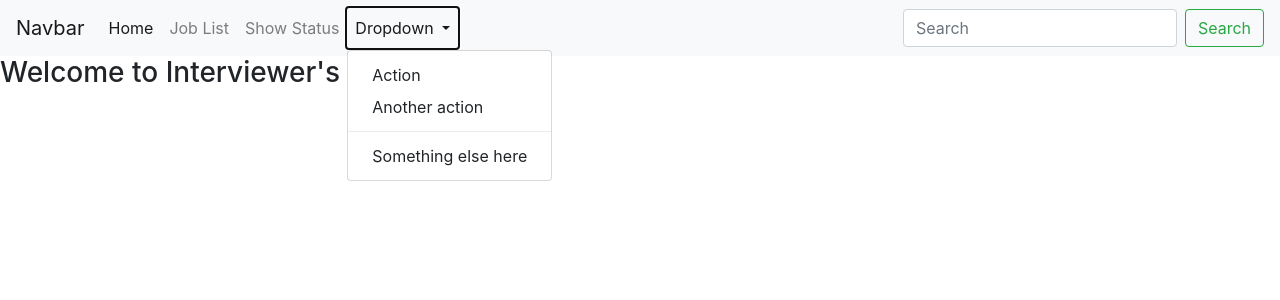
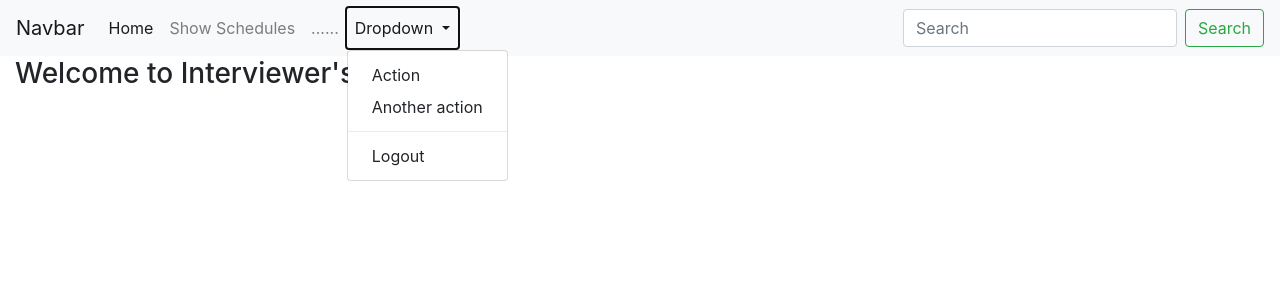
Before and after one commit to SanskarMehta/interview-management, a Django app: page /user/interview_home/ in a window 1280 px wide, after a click on "Dropdown". Shown: the top 300 px of the page. Run offline with Django 4.2, Linux system fonts and the light colour scheme; the visitor is signed in with stand-in values (Sample User, id 1); some libraries are stand-ins or nearby versions.

Commit message:
"Models and other files are edited as per new feature 14-06-2022"

```diff
--- a/user_login/templates/user_login/base.html
+++ b/user_login/templates/user_login/base.html
@@ -36,7 +36,7 @@
           <a class="dropdown-item" href="#">Action</a>
           <a class="dropdown-item" href="#">Another action</a>
           <div class="dropdown-divider"></div>
-          <a class="dropdown-item" href="#">Something else here</a>
+          <a class="dropdown-item" href="{% url 'logout-user' %}">Logout</a>
         </div>
       </li>
     </ul>
--- a/user_login/templates/user_login/interviewer.html
+++ b/user_login/templates/user_login/interviewer.html
@@ -1,5 +1,13 @@
-{% extends 'user_login/base.html' %}
+{% extends 'user_login/interviewer_base.html' %}
 {% block title %}Interviewer's Page{% endblock title %}
 {% block content %}
-<h3>Welcome to Interviewer's page</h3>
+<div class="'container">
+    <div class="'row">
+        <div class="col-md-3"></div>
+        <div class="col-md-6">
+            <h3>Welcome to Interviewer's page</h3>
+        </div>
+        <div class="col-md-3"></div>
+    </div>
+</div>
 {% endblock content %}
--- a/user_login/templates/user_login/interviewer_base.html
+++ b/user_login/templates/user_login/interviewer_base.html
@@ -36,7 +36,7 @@
           <a class="dropdown-item" href="#">Action</a>
           <a class="dropdown-item" href="#">Another action</a>
           <div class="dropdown-divider"></div>
-          <a class="dropdown-item" href="#">Something else here</a>
+          <a class="dropdown-item" href="{% url 'logout-user' %}">Logout</a>
         </div>
       </li>
     </ul>
--- a/user_login/templates/user_login/jobs_list.html
+++ b/user_login/templates/user_login/jobs_list.html
@@ -2,8 +2,8 @@
 {% load static %}
 {% block title%}Job-lists :: Page{% endblock title%}
 {% block content %}
-<h3>Welcome to Job-List Page</h3>
 <div class="container">
+    <h3>Welcome to Job-List Page</h3>
     {% for job in job_lists %}
     <div style="margin:10px">
         <div class="card">
--- a/user_login/templates/user_login/login.html
+++ b/user_login/templates/user_login/login.html
@@ -2,6 +2,9 @@
 {% block title%}Login-Page{% endblock title%}
 {% block content %}
 <div class="container">
+    <div class="row">
+        <div class="col-md-3"></div>
+        <div class="col-md-6">
             <h3>Welcome to login Page</h3>
             <form method="POST">
                 {% csrf_token %}
@@ -25,4 +28,7 @@
                 {% endfor %}
             </div>
         </div>
+        <div class="col-md-3"></div>
+    </div>
+</div>
 {% endblock content %}
--- a/user_login/urls.py
+++ b/user_login/urls.py
@@ -13,6 +13,7 @@ urlpatterns = [
     path('job_lists/', views.jobLists, name='jobs-lists'),
     path('job_applied/<int:pk>', views.userJobApply, name='job-apply'),
     path('after_applied/',views.after_user_applied,name='after-apply'),
+    path('logout/',views.logout_func,name='logout-user')
 ]
 
 if settings.DEBUG:
--- a/user_login/views.py
+++ b/user_login/views.py
@@ -3,6 +3,7 @@ from django.shortcuts import render, redirect
 from django.contrib import messages
 from .models import CustomUser, user_details, interviewer_details, company_details,job_applied
 from django.contrib.auth.models import auth
+from django.contrib.auth import logout
 
 
 
@@ -135,3 +136,8 @@ def userJobApply(request, pk):
 
 def after_user_applied(request):
     return render(request,'user_login/after_apply.html')
+
+
+def logout_func(request):
+    logout(request)
+    return redirect('main-home')
```
Also changed, not shown: user_login/templates/user_login/interviewer_details_form.html (+10 -1 lines). Lines whose indentation alone changed are shown as unchanged.
